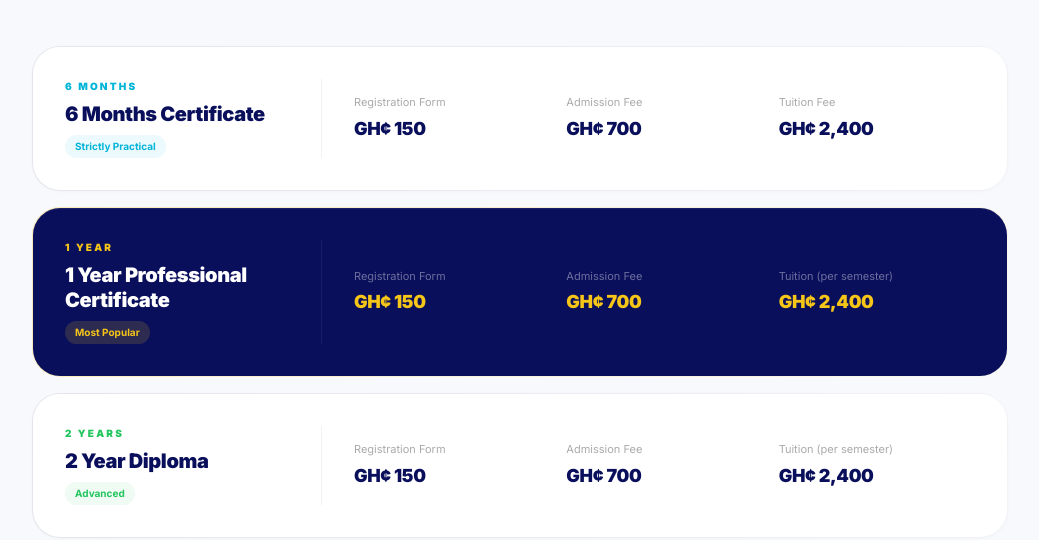
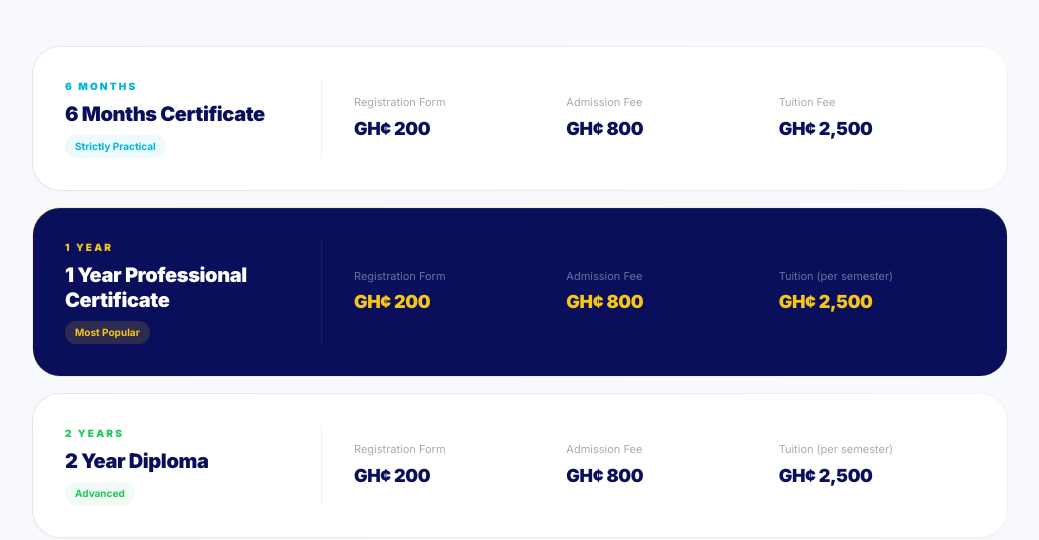
Before and after one commit to AyehPrince/fpmi-website, a Next.js app: page /programs in a window 1280 px wide. Shown: the part 5640-6180 px from the top of the page, without its empty margins (120-1159 px from the left). Built offline with nearby package versions, Linux system fonts and the light colour scheme.

Commit message:
last fee update

```diff
--- a/src/components/sections/ProgramsLongScroll.jsx
+++ b/src/components/sections/ProgramsLongScroll.jsx
@@ -29,9 +29,9 @@ const FEES = [
     duration: "6 Months",
     tag: "Strictly Practical",
     items: [
-      { label: "Registration Form", value: "GH¢ 150" },
-      { label: "Admission Fee", value: "GH¢ 700" },
-      { label: "Tuition Fee", value: "GH¢ 2,400" },
+      { label: "Registration Form", value: "GH¢ 200" },
+      { label: "Admission Fee", value: "GH¢ 800" },
+      { label: "Tuition Fee", value: "GH¢ 2,500" },
     ],
     accent: "#00b4d8",
   },
@@ -40,9 +40,9 @@ const FEES = [
     duration: "1 Year",
     tag: "Most Popular",
     items: [
-      { label: "Registration Form", value: "GH¢ 150" },
-      { label: "Admission Fee", value: "GH¢ 700" },
-      { label: "Tuition (per semester)", value: "GH¢ 2,400" },
+      { label: "Registration Form", value: "GH¢ 200" },
+      { label: "Admission Fee", value: "GH¢ 800" },
+      { label: "Tuition (per semester)", value: "GH¢ 2,500" },
     ],
     accent: "#f5c518",
   },
@@ -51,9 +51,9 @@ const FEES = [
     duration: "2 Years",
     tag: "Advanced",
     items: [
-      { label: "Registration Form", value: "GH¢ 150" },
-      { label: "Admission Fee", value: "GH¢ 700" },
-      { label: "Tuition (per semester)", value: "GH¢ 2,400" },
+      { label: "Registration Form", value: "GH¢ 200" },
+      { label: "Admission Fee", value: "GH¢ 800" },
+      { label: "Tuition (per semester)", value: "GH¢ 2,500" },
     ],
     accent: "#22c55e",
   },
```
